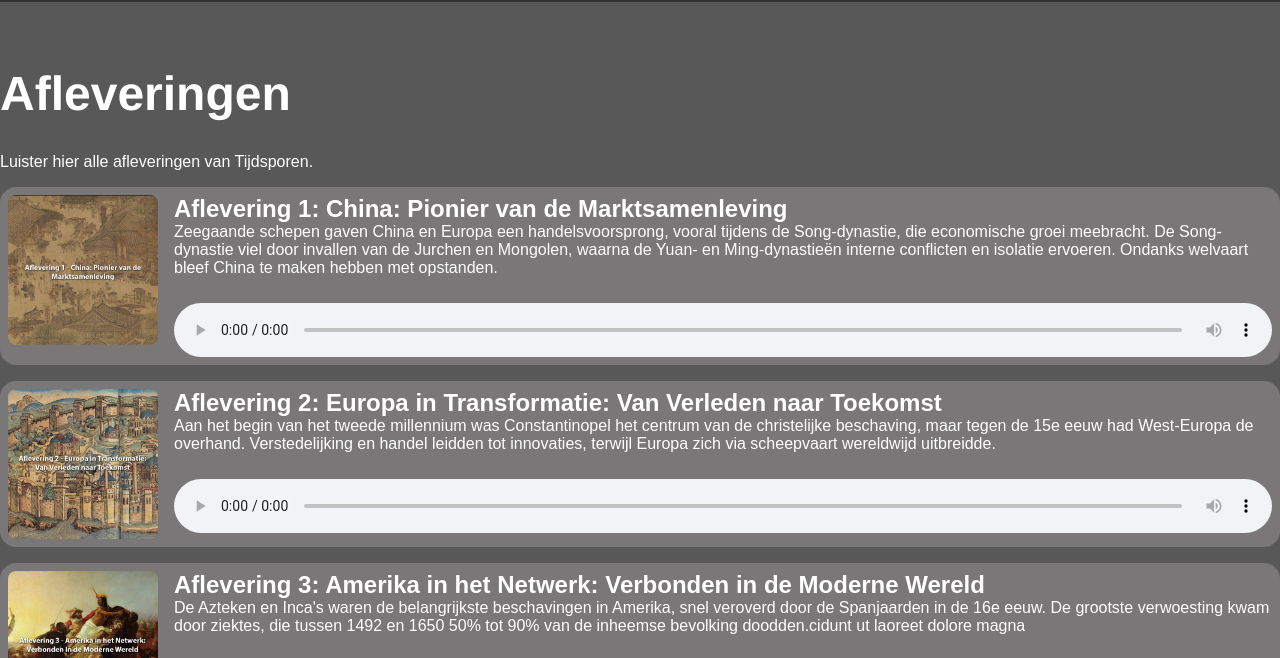
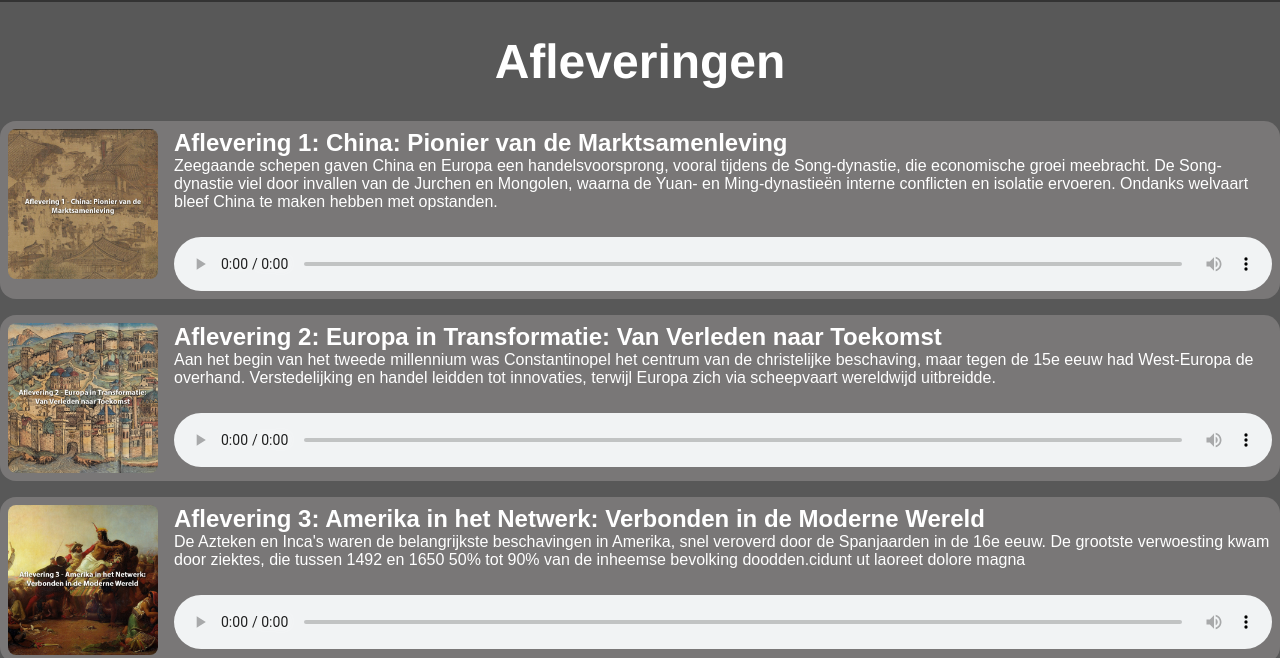
Before and after one commit to JuliaPauwHVA/Tijdsporen-Podcast, a plain HTML site: page afleveringen.html in a window 1280 px wide. Shown: the part 96-754 px from the top of the page. Drawn offline with Linux system fonts and the light colour scheme.

Commit message:
Add files via upload

```diff
--- a/afleveringen.html
+++ b/afleveringen.html
@@ -21,9 +21,7 @@
         </nav>
     </header>
     <main>
-        <div class="afleveringen"> </div>
         <h1>Afleveringen</h1>
-        <p>Luister hier alle afleveringen van Tijdsporen.</p>
 
         <!-- Eerste aflevering -->
         <div class="aflevering">
--- a/css/style.css
+++ b/css/style.css
@@ -15,6 +15,8 @@ body {
 h1 {
     font-family: 'Franklin Gothic Medium', 'Arial Narrow', Arial, sans-serif;
     font-size: 3em;
+    display: flex;
+    justify-content: center;
 }
 
 /*Header*/
@@ -67,10 +69,6 @@ video {
 }
 
 /*Afleveringen pagina*/
-.afleveringen {
-    padding: 1em;
-}
-
 .aflevering {
     background-color: rgb(121, 119, 119);
     margin: 1em 0;
```
